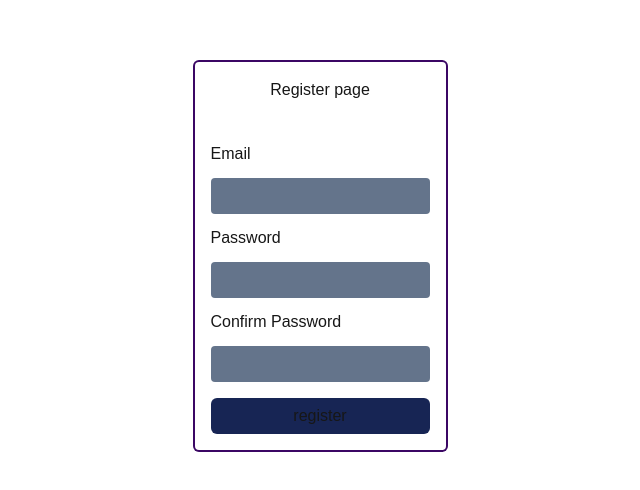
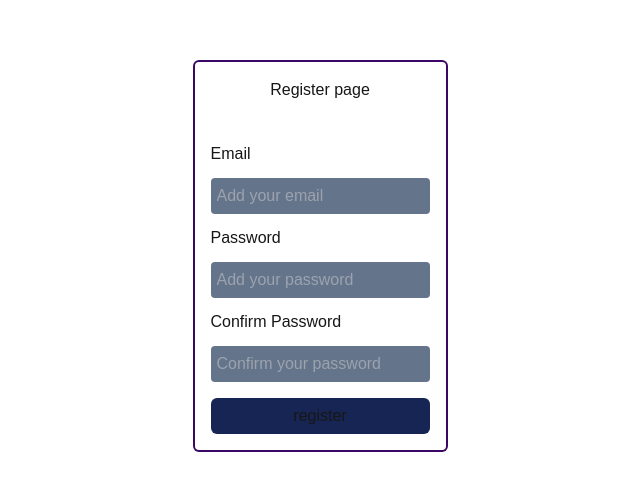
Before and after one commit to tahasama/authjs, a Next.js app: page /register in a window 1280 px wide. Shown: the part 144-634 px from the top of the page, without its empty margins (320-960 px from the left). Built offline with nearby package versions, Linux system fonts and the light colour scheme.

Commit message:
added zod validations to login and register

```diff
--- /dev/null
+++ b/app/(authLogic)/login/loginForm.tsx
@@ -0,0 +1,54 @@
+"use client";
+import { loginSchema } from "@/lib/zod";
+import { zodResolver } from "@hookform/resolvers/zod";
+import { useForm } from "react-hook-form";
+import { z } from "zod";
+
+const LoginForm = () => {
+  const {
+    handleSubmit,
+    register,
+    formState: { errors },
+  } = useForm<z.infer<typeof loginSchema>>({
+    resolver: zodResolver(loginSchema),
+  });
+  const onSubmit = (data: z.infer<typeof loginSchema>) => {
+    console.log("wow", data);
+  };
+  return (
+    <form onSubmit={handleSubmit(onSubmit)} className="flex flex-col gap-3">
+      <label htmlFor="email">Email</label>
+      <input
+        // type="email"
+        id="email"
+        className="rounded p-1.5 bg-slate-500 text-slate-300"
+        {...register("email")}
+        placeholder="Add your email"
+      />
+      {errors.email && (
+        <i className="text-red-500 text-sm font-thin">{errors.email.message}</i>
+      )}
+      <label htmlFor="password">Password</label>
+      <input
+        type="password"
+        id="password"
+        className="rounded p-1.5 bg-slate-500 text-slate-300"
+        {...register("password")}
+        placeholder="Add your password"
+      />
+      {errors.password && (
+        <i className="text-red-500 text-sm font-thin">
+          {errors.password.message}
+        </i>
+      )}
+      <button
+        type="submit"
+        className="bg-blue-950 text-center rounded-md p-1.5 mt-1 hover:bg-blue-900/50"
+      >
+        Login
+      </button>
+    </form>
+  );
+};
+
+export default LoginForm;
--- a/app/(authLogic)/login/page.tsx
+++ b/app/(authLogic)/login/page.tsx
@@ -1,30 +1,12 @@
 import React from "react";
+import LoginForm from "./loginForm";
 
 const Login = () => {
   return (
     <div className="grid items-center justify-items-center min-h-screen">
       <main className="grid gap-10 p-4 rounded ring-2 ring-purple-950">
         <h1 className="text-center">Login page</h1>
-        <form action="" className="flex flex-col gap-3">
-          <label htmlFor="email">Email</label>
-          <input
-            type="text"
-            name="email"
-            className="rounded p-1.5 bg-slate-500 text-slate-300"
-          />
-          <label htmlFor="password">Password</label>
-          <input
-            type="text"
-            name="password"
-            className="rounded p-1.5 bg-slate-500 text-slate-300"
-          />
-          <button
-            type="submit"
-            className="bg-blue-950 text-center rounded-md p-1.5 mt-1 hover:bg-blue-900/50"
-          >
-            Login
-          </button>
-        </form>
+        <LoginForm />
       </main>
     </div>
   );
--- a/app/(authLogic)/register/page.tsx
+++ b/app/(authLogic)/register/page.tsx
@@ -1,36 +1,12 @@
 import React from "react";
+import RegisterForm from "./registerForm";
 
 const Register = () => {
   return (
     <div className="grid items-center justify-items-center min-h-screen">
       <main className="grid gap-10 p-4 rounded ring-2 ring-purple-950">
         <h1 className="text-center">Register page</h1>
-        <form action="" className="flex flex-col gap-3">
-          <label htmlFor="email">Email</label>
-          <input
-            type="text"
-            name="email"
-            className="rounded p-1.5 bg-slate-500 text-slate-300"
-          />
-          <label htmlFor="password">Password</label>
-          <input
-            type="text"
-            name="password"
-            className="rounded p-1.5 bg-slate-500 text-slate-300"
-          />
-          <label htmlFor="cpassword">Confirm Password</label>
-          <input
-            type="text"
-            name="cpassword"
-            className="rounded p-1.5 bg-slate-500 text-slate-300"
-          />
-          <button
-            type="submit"
-            className="bg-blue-950 text-center rounded-md p-1.5 mt-1 hover:bg-blue-900/50"
-          >
-            register
-          </button>
-        </form>
+        <RegisterForm />
       </main>
     </div>
   );
--- /dev/null
+++ b/app/(authLogic)/register/registerForm.tsx
@@ -0,0 +1,76 @@
+"use client";
+import { registerSchema } from "@/lib/zod";
+import { zodResolver } from "@hookform/resolvers/zod";
+import { useForm } from "react-hook-form";
+import { z } from "zod";
+
+const RegisterForm = () => {
+  //   const {
+  //     handleSubmit,
+  //     register,
+  //     formState: { errors },
+  //   } = useForm<z.infer<typeof formSchema>>({
+  //     resolver: zodResolver(formSchema),
+  //   });
+
+  const {
+    handleSubmit,
+    register,
+    formState: { errors },
+  } = useForm<z.infer<typeof registerSchema>>({
+    resolver: zodResolver(registerSchema),
+  });
+
+  const onSubmit = (data: z.infer<typeof registerSchema>) => {
+    console.log("register:", data);
+  };
+  return (
+    <form onSubmit={handleSubmit(onSubmit)} className="flex flex-col gap-3">
+      <label htmlFor="email">Email</label>
+      <input
+        // type="email"
+        id="email"
+        className="rounded p-1.5 bg-slate-500 text-slate-300"
+        {...register("email")}
+        placeholder="Add your email"
+      />
+      {errors.email && (
+        <i className="text-red-500 text-sm font-thin">{errors.email.message}</i>
+      )}
+      <label htmlFor="password">Password</label>
+      <input
+        type="password"
+        id="password"
+        className="rounded p-1.5 bg-slate-500 text-slate-300"
+        {...register("password")}
+        placeholder="Add your password"
+      />
+      {errors.password && (
+        <i className="text-red-500 text-sm font-thin">
+          {errors.password?.message}
+        </i>
+      )}
+      <label htmlFor="cpassword">Confirm Password</label>
+      <input
+        type="password"
+        id="cpassword"
+        className="rounded p-1.5 bg-slate-500 text-slate-300"
+        {...register("cpassword")}
+        placeholder="Confirm your password"
+      />
+      {errors.cpassword && (
+        <i className="text-red-500 text-sm font-thin">
+          {errors.cpassword?.message}
+        </i>
+      )}
+      <button
+        type="submit"
+        className="bg-blue-950 text-center rounded-md p-1.5 mt-1 hover:bg-blue-900/50"
+      >
+        register
+      </button>
+    </form>
+  );
+};
+
+export default RegisterForm;
--- /dev/null
+++ b/lib/zod.tsx
@@ -0,0 +1,34 @@
+import { z } from "zod";
+
+const email = z.string({ required_error: "Email is required" });
+const password = z
+  .string({ required_error: "Password is required" })
+  .min(6, { message: "Must be 6 or more characters long" });
+
+export const loginSchema = z.object({
+  email,
+  password,
+});
+
+export const passwordsSchema = z
+  .object({
+    password,
+    cpassword: z
+      .string({ required_error: "Confirmed Password is required" })
+      .min(6, { message: "Must be 6 or more characters long" }),
+  })
+  .superRefine((data, ctx) => {
+    if (data.cpassword !== data.password) {
+      ctx.addIssue({
+        code: z.ZodIssueCode.custom,
+        path: ["cpassword"],
+        message: "passwords do not match",
+      });
+    }
+  });
+
+export const registerSchema = z
+  .object({
+    email,
+  })
+  .and(passwordsSchema);
```
Also changed, not shown: package.json (+7 -4 lines), 1 other file (tests, documents, lock files or other folders).
